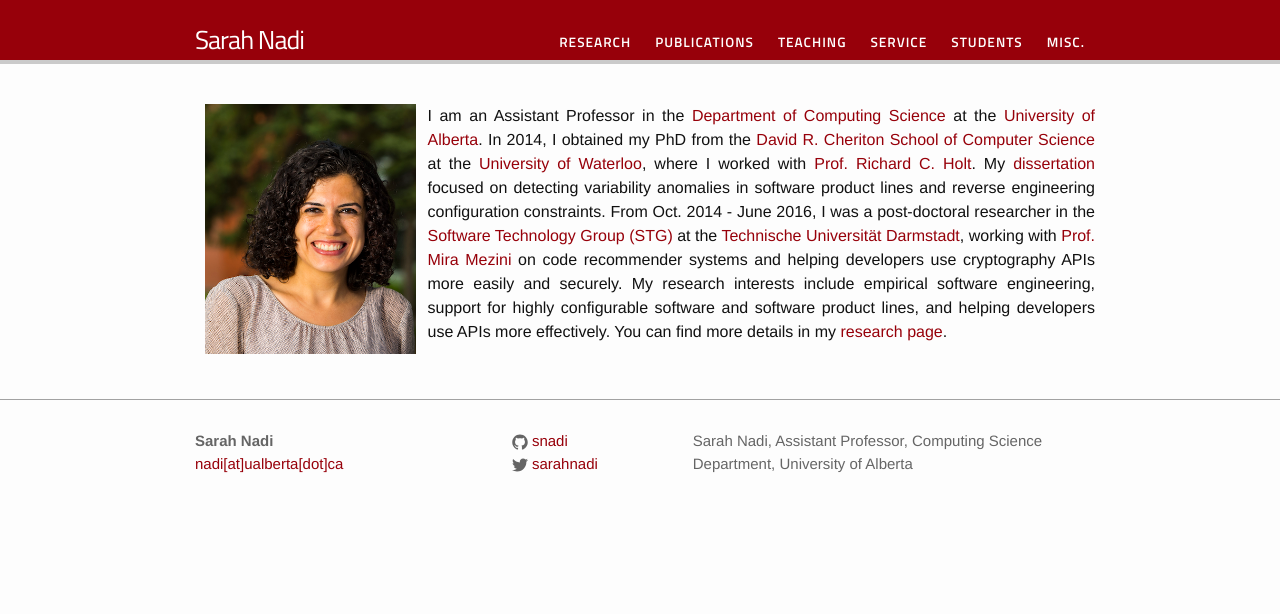
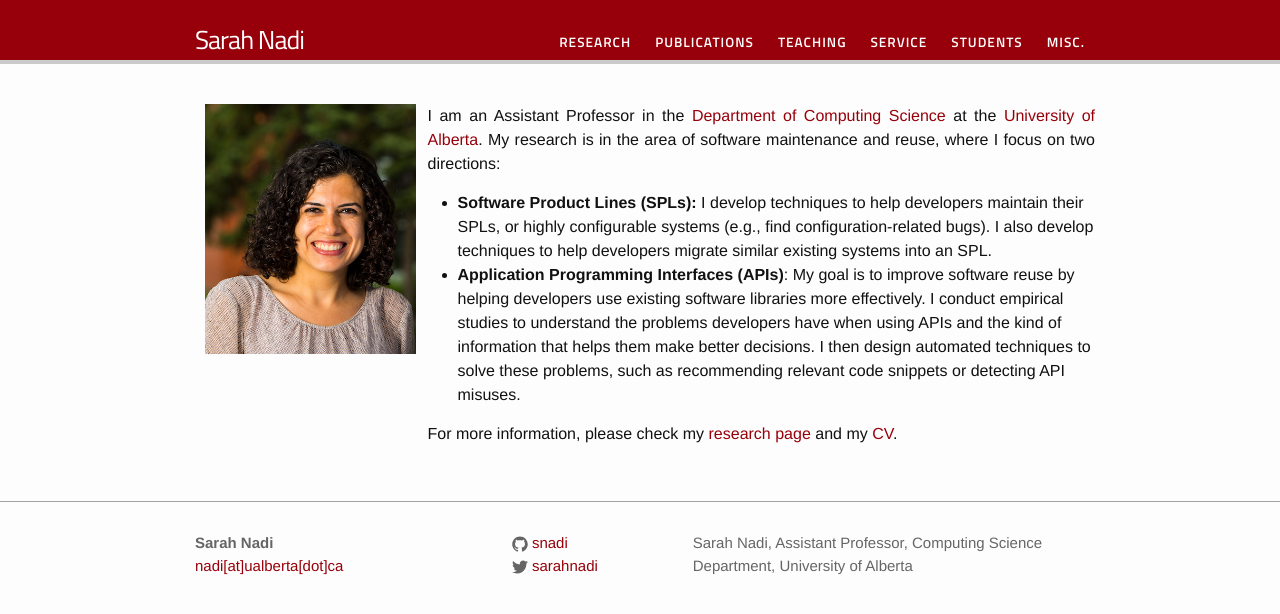
Before and after one commit to snadi/snadi.github.io, a Jekyll site: the page built from index.html, in a window 1280 px wide. Shown: the top 614 px of the page. Built offline with Jekyll 4.4.1, drawn with Linux system fonts in a browser that asks for light colours.

Commit message:
Update landing page description

```diff
--- a/index.html
+++ b/index.html
@@ -1,7 +1,6 @@
 ---
 layout: default
 ---
-
 
 
 <div class="home">
@@ -16,17 +15,15 @@
 
     <div id="two">
 	    <p align=justify>
-	    I am an Assistant Professor in the <a href="https://www.cs.ualberta.ca/" target="_blank">Department of Computing Science</a> at the <a href="https://www.ualberta.ca/">University of Alberta</a>. In 2014, I obtained my PhD from the <a href="https://cs.uwaterloo.ca" target="_blank">David R. Cheriton School of Computer Science</a> at the <a href="https://www.uwaterloo.ca" target="_blank">University of Waterloo</a>, where I worked with <a href="http://plg.uwaterloo.ca/~holt/" target="_blank">Prof. Richard C. Holt</a>. My <a href="https://uwspace.uwaterloo.ca/bitstream/handle/10012/8610/NADI_SARAH.pdf?sequence=3" target="_blank">dissertation</a> focused on detecting variability anomalies in software product lines and reverse engineering configuration constraints. From Oct. 2014 - June 2016, I was a post-doctoral researcher in the <a href="http://www.stg.tu-darmstadt.de/" target="_blank">Software Technology Group (STG)</a> at the <a href="https://www.tu-darmstadt.de/index.en.jsp">Technische Universität Darmstadt</a>, working with <a href="http://www.stg.tu-darmstadt.de/staff/mira_mezini/">Prof. Mira Mezini</a> on code recommender systems and helping developers use cryptography APIs more easily and securely.
+	    I am an Assistant Professor in the <a href="https://www.cs.ualberta.ca/" target="_blank">Department of Computing Science</a> at the <a href="https://www.ualberta.ca/">University of Alberta</a>. My research is in the area of software maintenance and reuse, where I focus on two directions:
+        <ul>
+        <li><b>Software Product Lines (SPLs):</b> I develop techniques to help developers maintain their SPLs, or highly configurable systems (e.g., find configuration-related bugs). I also develop techniques to help developers migrate similar existing systems into an SPL.</li>
+        <li><b>Application Programming Interfaces (APIs)</b>: My goal is to improve software reuse by helping developers use existing software libraries more effectively. I conduct empirical studies to understand the problems developers have when using APIs and the kind of information that helps them make better decisions. I then design automated techniques to solve these problems, such as recommending relevant code snippets or detecting API misuses. </li>
+        </ul>
+        For more information, please check my <a href="{{ "/research" |  prepend: site.baseurl }}">research page</a> and my <a href="https://dl.dropboxusercontent.com/s/uerbuhqzzpsg5ck/NADI_CV.pdf?dl=0">CV</a>.
 
-		My research interests include empirical software engineering, support for highly configurable software and software product lines, and helping developers use APIs more effectively. You can find more details in my <a href="{{ "/research" |  prepend: site.baseurl }}">research page</a>.
 		</p>
 	</div>
 </section>
 
-<!-- <a class="twitter-timeline" href="https://twitter.com/sarahnadi" data-height="500">Tweets by sarahnadi</a> <script async src="//platform.twitter.com/widgets.js" charset="utf-8"></script> -->
-
-<!-- <div>
-<p>Note that this website is still under construction. For my current website, please go to <a href="http://www.sarahnadi.org">http://www.sarahnadi.org</a></p>
-</div> -->
-
 </div>
```
